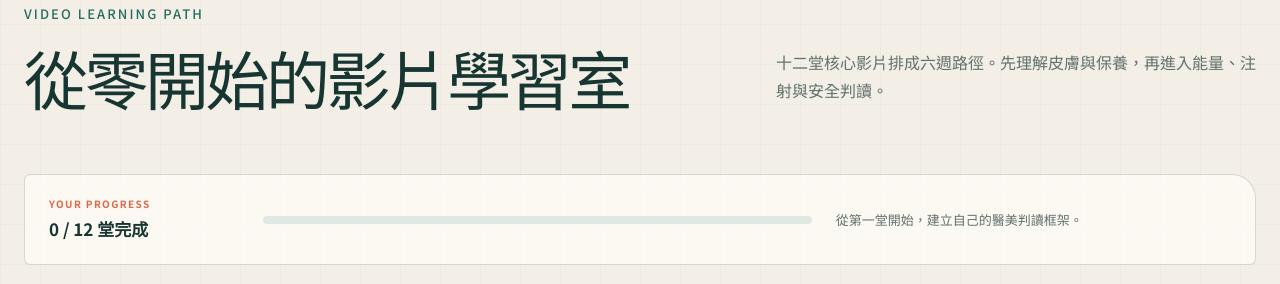
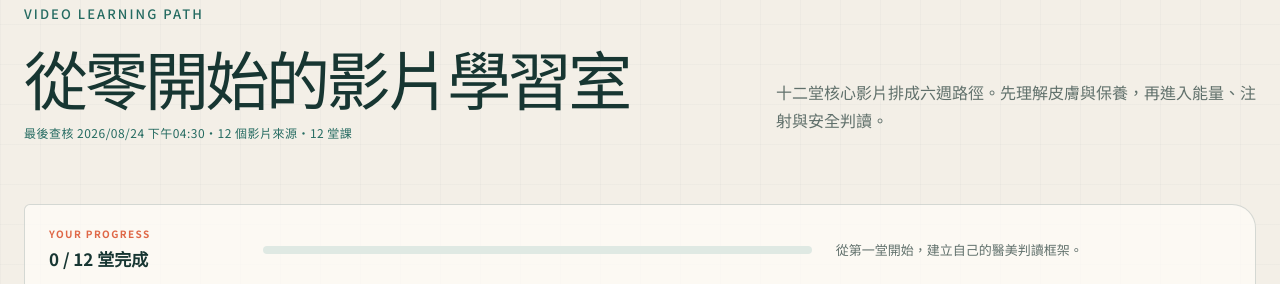
Before and after one commit to eric020730/lumina-atlas, a website: page index.html in a window 1280 px wide. Shown: the part 6776-7060 px from the top of the page. Drawn offline with Linux system fonts and the light colour scheme.

Commit message:
feat: automate learning resource updates

```diff
--- a/app.js
+++ b/app.js
@@ -497,7 +497,7 @@ const escapeHTML = (value = "") =>
     (character) => ({ "&": "&amp;", "<": "&lt;", ">": "&gt;", '"': "&quot;" })[character],
   );
 
-const videoLessons = [
+const fallbackVideoLessons = [
   {
     id: "zRjTkEIjEM8",
     week: 1,
@@ -632,6 +632,8 @@ const videoLessons = [
   },
 ];
 
+let videoLessons = fallbackVideoLessons;
+
 const videoPlaylist = document.querySelector("[data-video-playlist]");
 const videoIframe = document.querySelector("[data-video-iframe]");
 const videoWeek = document.querySelector("[data-video-week]");
@@ -648,6 +650,7 @@ const videoTotal = document.querySelector("[data-video-total]");
 const videoProgressTrack = document.querySelector("[data-video-progress-track]");
 const videoProgressBar = document.querySelector("[data-video-progress-bar]");
 const videoProgressCopy = document.querySelector("[data-video-progress-copy]");
+const videoFreshness = document.querySelector("[data-video-freshness]");
 const videoEmpty = document.querySelector("[data-video-empty]");
 const videoFilters = [...document.querySelectorAll("[data-video-filter]")];
 const videoNoteForm = document.querySelector("[data-video-note-form]");
@@ -679,7 +682,7 @@ const videoMatchesFilter = (lesson) => {
 };
 
 const renderVideoProgress = () => {
-  const complete = completedVideos.size;
+  const complete = videoLessons.filter((lesson) => completedVideos.has(lesson.id)).length;
   const total = videoLessons.length;
   const percent = total ? Math.round((complete / total) * 100) : 0;
   if (videoCompletedCount) videoCompletedCount.textContent = String(complete);
@@ -816,9 +819,43 @@ videoNoteForm?.addEventListener("submit", (event) => {
   showToast(note ? "這堂課的筆記已儲存" : "這堂課的筆記已清除");
 });
 
-renderVideoProgress();
-renderActiveVideo();
-renderVideoPlaylist();
+const loadVideoLessons = async () => {
+  try {
+    const response = await fetch("./data/video-learning.json", { cache: "no-store" });
+    if (!response.ok) throw new Error(`HTTP ${response.status}`);
+    const payload = await response.json();
+    if (!Array.isArray(payload.lessons) || payload.lessons.length === 0) {
+      throw new Error("影片課程資料為空");
+    }
+
+    videoLessons = payload.lessons;
+    const storedId = localStorage.getItem("lumina-video-current");
+    activeVideoId = videoLessons.some((lesson) => lesson.id === storedId)
+      ? storedId
+      : videoLessons[0].id;
+    if (videoFreshness) {
+      const updatedAt = new Date(payload.lastUpdated).toLocaleString("zh-TW", {
+        timeZone: "Asia/Taipei",
+        year: "numeric",
+        month: "2-digit",
+        day: "2-digit",
+        hour: "2-digit",
+        minute: "2-digit",
+      });
+      videoFreshness.textContent = `最後查核 ${updatedAt}・${payload.sourceCount} 個影片來源・${payload.lessons.length} 堂課`;
+    }
+  } catch (error) {
+    console.error("影片課程載入失敗，改用內建備援資料", error);
+    videoLessons = fallbackVideoLessons;
+    if (videoFreshness) videoFreshness.textContent = "最新資料暫時無法載入，現正使用備援課程清單";
+  }
+
+  renderVideoProgress();
+  renderActiveVideo();
+  renderVideoPlaylist();
+};
+
+loadVideoLessons();
 
 const parseTaiwanDate = (date) => new Date(`${date}T12:00:00+08:00`);
 const formatShortDate = (date) =>
--- /dev/null
+++ b/data/video-learning.json
@@ -0,0 +1,164 @@
+{
+  "schemaVersion": 1,
+  "lastUpdated": "2026-08-24T16:30:00+08:00",
+  "updateCadence": "每週一 09:00（Asia/Taipei）",
+  "sourceCount": 12,
+  "lessons": [
+    {
+      "id": "zRjTkEIjEM8",
+      "week": 1,
+      "category": "foundation",
+      "categoryLabel": "皮膚基礎",
+      "title": "探索皮膚的奧秘",
+      "source": "美肌教主 DR. 王朝輝",
+      "duration": "03:03",
+      "objective": "先建立表皮、真皮與皮下組織的基本地圖，之後才知道不同療程大致作用在哪一層。",
+      "takeaway": "表皮、真皮與皮下組織各自扮演什麼角色？",
+      "sourceUrl": "https://www.youtube.com/watch?v=zRjTkEIjEM8",
+      "checkedAt": "2026-08-24"
+    },
+    {
+      "id": "Zfv5MbPIgFA",
+      "week": 1,
+      "category": "foundation",
+      "categoryLabel": "皮膚基礎",
+      "title": "什麼是皮膚障壁功能？",
+      "source": "美上美皮膚科・莊盈彥醫師",
+      "duration": "07:31",
+      "objective": "理解皮膚屏障、保濕與刺激反應，建立先處理皮膚健康、再考慮醫美療程的順序。",
+      "takeaway": "皮膚屏障受損時，為什麼不適合急著增加刺激性療程？",
+      "sourceUrl": "https://www.youtube.com/watch?v=Zfv5MbPIgFA",
+      "checkedAt": "2026-08-24"
+    },
+    {
+      "id": "9sBS8C-R6gs",
+      "week": 2,
+      "category": "foundation",
+      "categoryLabel": "保養與防曬",
+      "title": "如何閱讀防曬標示",
+      "source": "American Academy of Dermatology",
+      "duration": "02:23",
+      "objective": "學會從標示理解廣效防護、防曬係數與使用情境；影片為英文，可開啟 YouTube 字幕。",
+      "takeaway": "一款防曬產品的標示，至少應該看懂哪些資訊？",
+      "sourceUrl": "https://www.youtube.com/watch?v=9sBS8C-R6gs",
+      "checkedAt": "2026-08-24"
+    },
+    {
+      "id": "pLHo2b4B108",
+      "week": 2,
+      "category": "safety",
+      "categoryLabel": "廣告判讀",
+      "title": "保養品話術與迷思破解",
+      "source": "志祺七七 × 邱品齊醫師",
+      "duration": "21:11",
+      "objective": "練習辨認敏感肌、淡斑、抗老等常見宣稱，分開產品行銷語言與可以驗證的效果。",
+      "takeaway": "影片中的哪一種宣稱需要更多證據才能成立？",
+      "sourceUrl": "https://www.youtube.com/watch?v=pLHo2b4B108",
+      "checkedAt": "2026-08-24"
+    },
+    {
+      "id": "jIkNbX37wBQ",
+      "week": 3,
+      "category": "energy",
+      "categoryLabel": "療程總覽",
+      "title": "雷射、肉毒、電波、音波一次搞懂",
+      "source": "蒼藍鴿的醫學天地",
+      "duration": "10:17",
+      "objective": "先從全貌區分光電、能量與注射治療，避免把不同機轉的療程放在同一個價格表比較。",
+      "takeaway": "色素、肌肉、容量流失與鬆弛，各自對應哪一類治療邏輯？",
+      "sourceUrl": "https://www.youtube.com/watch?v=jIkNbX37wBQ",
+      "checkedAt": "2026-08-24"
+    },
+    {
+      "id": "LR6g-xYnJlU",
+      "week": 3,
+      "category": "safety",
+      "categoryLabel": "術後照護",
+      "title": "雷射術後照護七大問題",
+      "source": "ME Media 美醫誌・鄒承軒醫師",
+      "duration": "11:04",
+      "objective": "理解雷射後的清潔、防曬、傷口照護與異常警訊，知道哪些狀況需要回診。",
+      "takeaway": "正常恢復反應與需要立即聯絡醫療院所的警訊有何不同？",
+      "sourceUrl": "https://www.youtube.com/watch?v=LR6g-xYnJlU",
+      "checkedAt": "2026-08-24"
+    },
+    {
+      "id": "CbGUqnc4jf8",
+      "week": 4,
+      "category": "energy",
+      "categoryLabel": "音波與電波",
+      "title": "電波和音波有什麼不同？",
+      "source": "美上美皮膚科・莊盈彥醫師",
+      "duration": "10:29",
+      "objective": "比較兩類能量的作用方式、深度與預期限制，不用品牌名稱代替治療評估。",
+      "takeaway": "電波與音波的主要差異是什麼？哪些結構問題不是它們能解決的？",
+      "sourceUrl": "https://www.youtube.com/watch?v=CbGUqnc4jf8",
+      "checkedAt": "2026-08-24"
+    },
+    {
+      "id": "mD1GRDPzZdA",
+      "week": 4,
+      "category": "energy",
+      "categoryLabel": "埋線拉提",
+      "title": "想對抗鬆弛，不可不知的埋線",
+      "source": "中華民國美容醫學醫學會・曾繁聞醫師",
+      "duration": "04:15",
+      "objective": "認識埋線的機械性支撐、適用限制與常見風險，和非侵入性能量療程分開比較。",
+      "takeaway": "埋線、電波與音波在機轉和可逆性上有什麼不同？",
+      "sourceUrl": "https://www.youtube.com/watch?v=mD1GRDPzZdA",
+      "checkedAt": "2026-08-24"
+    },
+    {
+      "id": "Gj-FpR9IPcY",
+      "week": 5,
+      "category": "injection",
+      "categoryLabel": "肉毒桿菌素",
+      "title": "肉毒桿菌素必備知識",
+      "source": "MedPartner 美的好朋友",
+      "duration": "04:51",
+      "objective": "理解肉毒桿菌素是暫時降低肌肉收縮，不是填補凹陷，也不是所有皺紋的通用答案。",
+      "takeaway": "動態紋和靜態紋為什麼不能用同一套思路處理？",
+      "sourceUrl": "https://www.youtube.com/watch?v=Gj-FpR9IPcY",
+      "checkedAt": "2026-08-24"
+    },
+    {
+      "id": "wPkwOUuwEks",
+      "week": 5,
+      "category": "injection",
+      "categoryLabel": "填充與刺激劑",
+      "title": "玻尿酸、肉毒與膠原刺激劑比較",
+      "source": "ME Media 美醫誌・邱軍棠醫師",
+      "duration": "09:27",
+      "objective": "比較肌肉放鬆、立即填充與膠原刺激三種不同目的，建立材料選擇的基本語言。",
+      "takeaway": "玻尿酸、肉毒與膠原刺激劑分別改變了什麼？",
+      "sourceUrl": "https://www.youtube.com/watch?v=wPkwOUuwEks",
+      "checkedAt": "2026-08-24"
+    },
+    {
+      "id": "SLTmAvB6nlo",
+      "week": 5,
+      "category": "safety",
+      "categoryLabel": "注射安全",
+      "title": "玻尿酸注射與失明風險",
+      "source": "ME Media 美醫誌・王正坤醫師",
+      "duration": "02:31",
+      "objective": "認識填充劑血管栓塞的嚴重性與緊急警訊；風險很低不等於沒有風險。",
+      "takeaway": "注射後出現哪些視覺或皮膚變化，不能在家等待觀察？",
+      "sourceUrl": "https://www.youtube.com/watch?v=SLTmAvB6nlo",
+      "checkedAt": "2026-08-24"
+    },
+    {
+      "id": "bqcVD3jaaqc",
+      "week": 6,
+      "category": "safety",
+      "categoryLabel": "診所選擇",
+      "title": "如何選擇安全的醫美診所",
+      "source": "財團法人醫院評鑑暨醫療品質策進會",
+      "duration": "04:27",
+      "objective": "學會核對機構、醫師、設備、麻醉與緊急後送資訊，把安全條件放在價格之前。",
+      "takeaway": "預約療程前，至少要向醫師或院所確認哪五件事？",
+      "sourceUrl": "https://www.youtube.com/watch?v=bqcVD3jaaqc",
+      "checkedAt": "2026-08-24"
+    }
+  ]
+}
--- a/index.html
+++ b/index.html
@@ -574,6 +574,7 @@
           <div>
             <p class="section-kicker">VIDEO LEARNING PATH</p>
             <h2>從零開始的影片學習室</h2>
+            <p class="course-freshness" role="status" aria-atomic="true" data-video-freshness>正在讀取最近查核時間……</p>
           </div>
           <p>十二堂核心影片排成六週路徑。先理解皮膚與保養，再進入能量、注射與安全判讀。</p>
         </header>
--- a/package.json
+++ b/package.json
@@ -4,7 +4,8 @@
   "scripts": {
     "build": "node scripts/build-worker-assets.mjs",
     "validate:data": "node scripts/validate-course-data.mjs",
-    "check": "npm run validate:data && npm run cf:check",
+    "validate:video": "node scripts/validate-video-data.mjs",
+    "check": "npm run validate:data && npm run validate:video && npm run cf:check",
     "cf:types": "wrangler types worker/worker-configuration.d.ts --config worker/wrangler.jsonc",
     "cf:check": "npm run build && npm run cf:types && tsc --noEmit -p worker/tsconfig.json && wrangler deploy --dry-run --config worker/wrangler.jsonc",
     "cf:dev": "wrangler dev --config worker/wrangler.jsonc --port 8787",
--- a/scripts/build-worker-assets.mjs
+++ b/scripts/build-worker-assets.mjs
@@ -11,6 +11,7 @@ const assetPaths = [
   "taste.css",
   "assets/favicon.svg",
   "data/course-intelligence.json",
+  "data/video-learning.json",
 ];
 
 await rm(outputRoot, { recursive: true, force: true });
```
Also changed, not shown: scripts/validate-video-data.mjs (added, +56 -0 lines), data/README.md.
